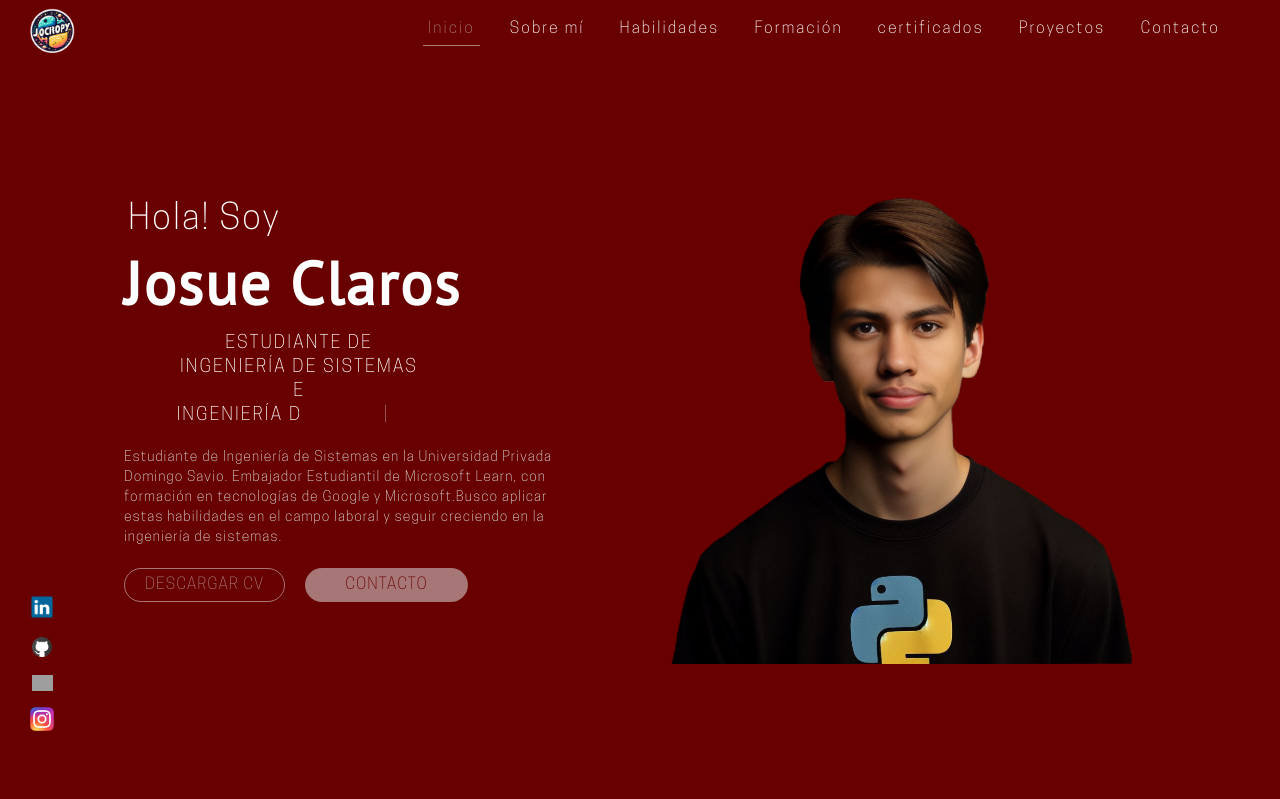
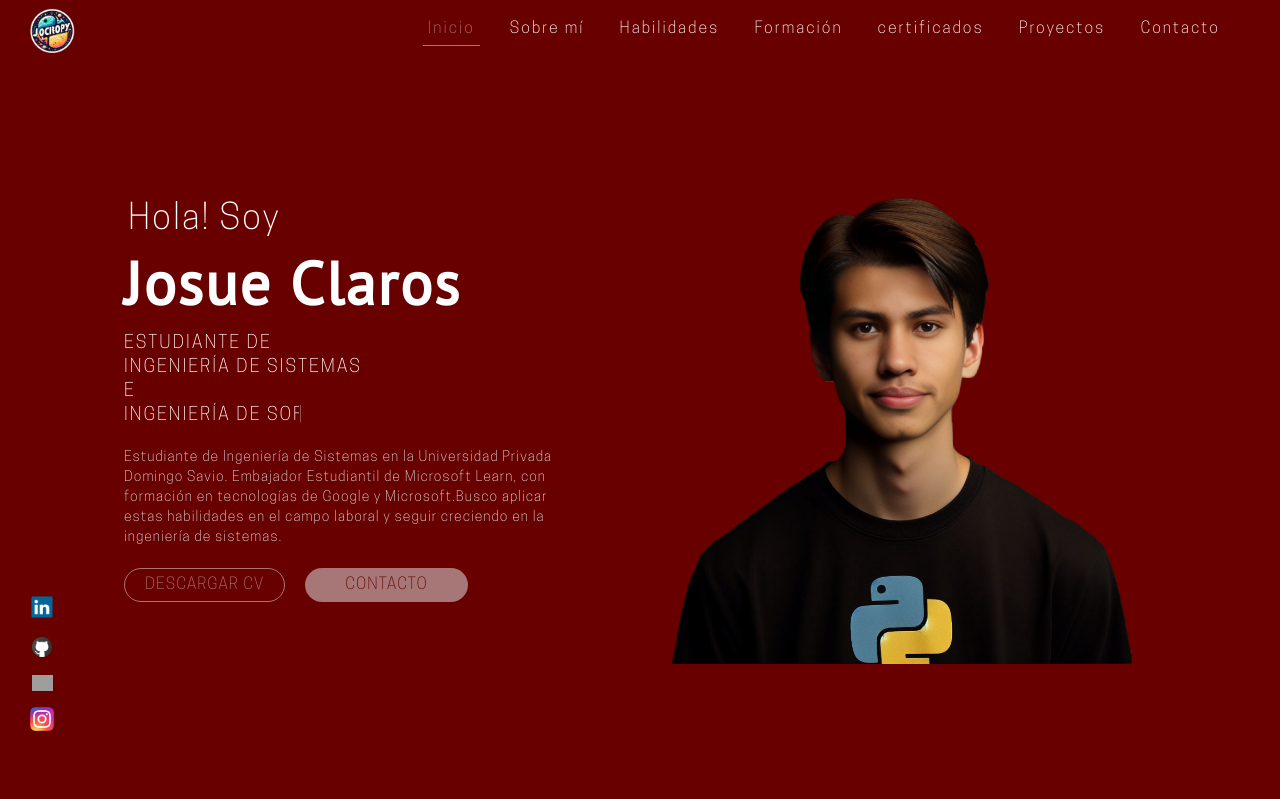
Before and after one commit to J0CIR0/J0CIR0.github.io, a PHP site: the page made by DISEÑO WEB/proyectofinal.html in a window 1280 px wide. Shown: the top 799 px of the page. Run offline with PHP 8.4, Linux system fonts and the light colour scheme; some libraries are stand-ins or nearby versions; grey boxes are pictures that could not be loaded.

Commit message:
Actualizar index.css

```diff
--- a/DISEÑO WEB/assets/stylesheet/index.css
+++ b/DISEÑO WEB/assets/stylesheet/index.css
@@ -288,7 +288,7 @@ span+span {
     letter-spacing: .2rem;
     width: 28rem;
     margin: 0 auto;
-    text-align: center;
+    text-align: start;
 }
 
 .text-type {
```
